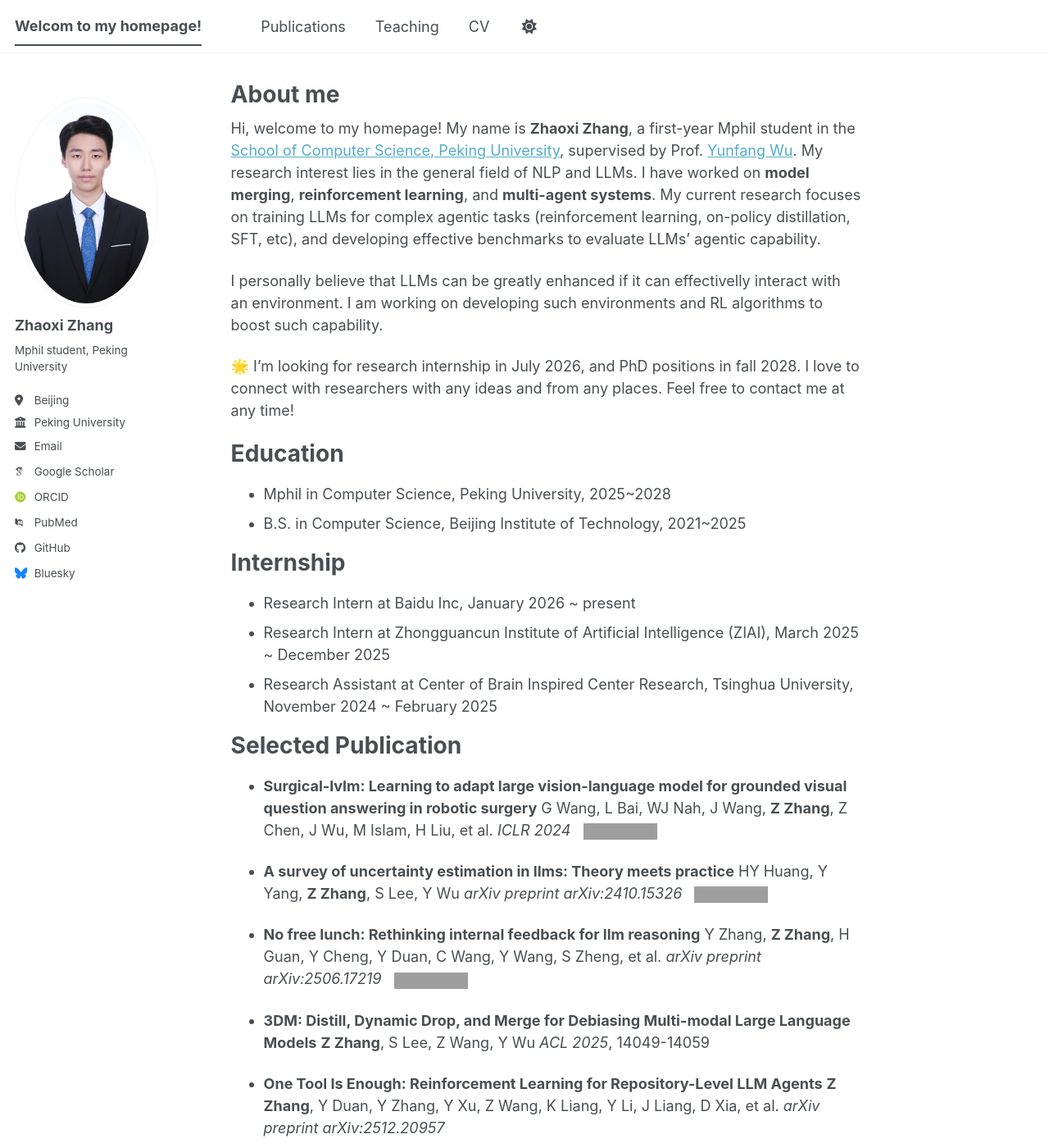
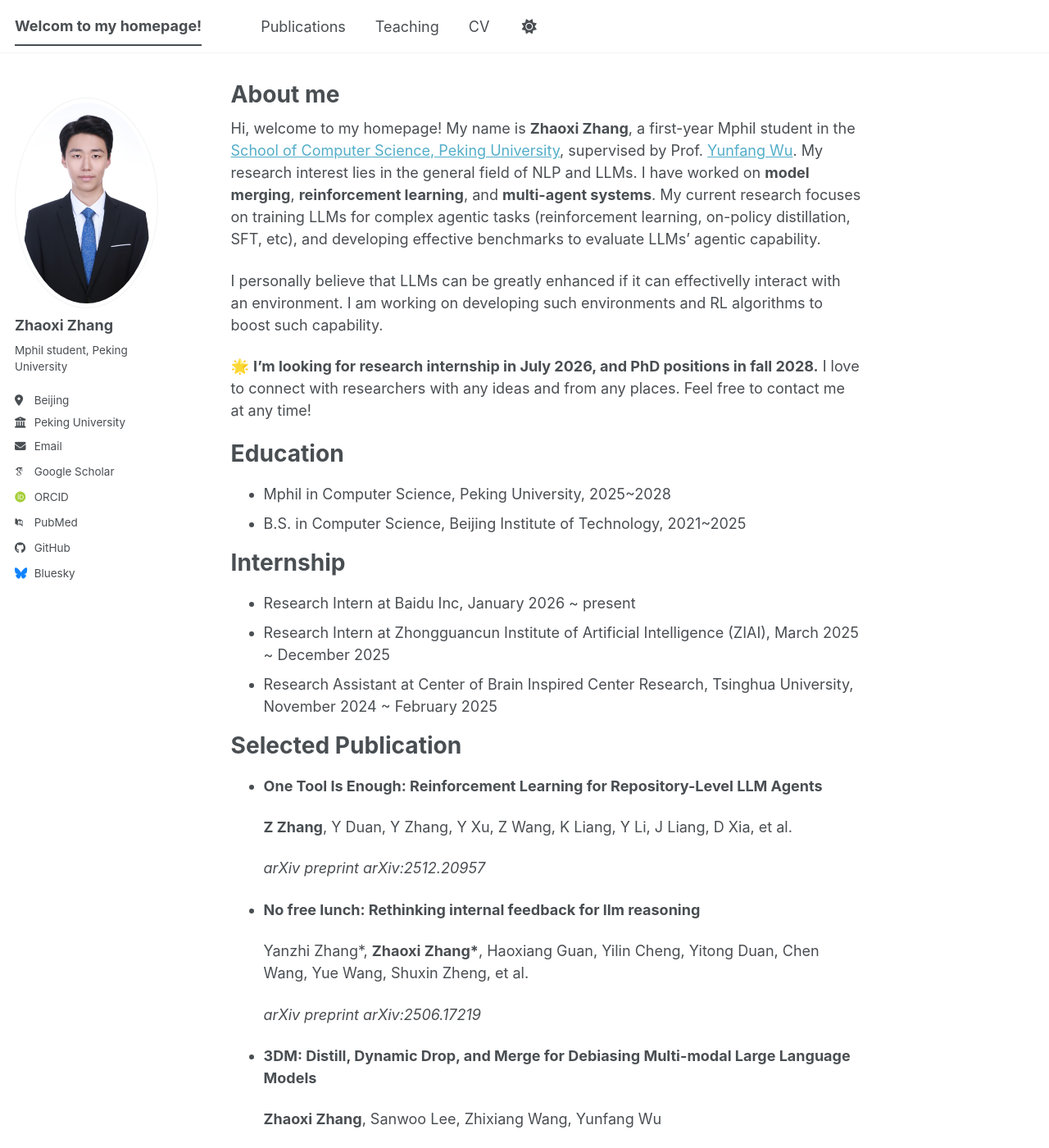
Before and after one commit to JesseZZZZZ/JesseZZZZZ.github.io, a Jekyll site: the page built from _pages/about.md, in a window 1280 px wide and 1400 px high. Shown: the whole window at 82% size. Built offline with Jekyll 4.4.1, drawn with Linux system fonts in a browser that asks for light colours; some web fonts are replaced; a script bundle is joined from its source files by our own code; library files that are not in the unit come from our copies; some of the changed text lies outside the part shown; grey boxes are pictures that could not be loaded.

Commit message:
Update about.md

```diff
--- a/_pages/about.md
+++ b/_pages/about.md
@@ -11,7 +11,7 @@ Hi, welcome to my homepage! My name is **Zhaoxi Zhang**, a first-year Mphil stud
 
 I personally believe that LLMs can be greatly enhanced if it can effectivelly interact with an environment. I am working on developing such environments and RL algorithms to boost such capability.
 
-🌟 I'm looking for research internship in July 2026, and PhD positions in fall 2028. I love to connect with researchers with any ideas and from any places. Feel free to contact me at any time!
+🌟 **I'm looking for research internship in July 2026, and PhD positions in fall 2028.** I love to connect with researchers with any ideas and from any places. Feel free to contact me at any time!
 
 Education
 ======
@@ -26,26 +26,33 @@ Internship
 
 Selected Publication
 ======
-- **Surgical-lvlm: Learning to adapt large vision-language model for grounded visual question answering in robotic surgery**
-  G Wang, L Bai, WJ Nah, J Wang, **Z Zhang**, Z Chen, J Wu, M Islam, H Liu, et al.
-  *ICLR 2024* &nbsp; ![citations](https://img.shields.io/badge/cited%20by-52-blue)
 
-- **A survey of uncertainty estimation in llms: Theory meets practice**
-  HY Huang, Y Yang, **Z Zhang**, S Lee, Y Wu
-  *arXiv preprint arXiv:2410.15326* &nbsp; ![citations](https://img.shields.io/badge/cited%20by-48-blue)
+- **One Tool Is Enough: Reinforcement Learning for Repository-Level LLM Agents**
+
+  **Z Zhang**, Y Duan, Y Zhang, Y Xu, Z Wang, K Liang, Y Li, J Liang, D Xia, et al.
+
+  *arXiv preprint arXiv:2512.20957*
 
 - **No free lunch: Rethinking internal feedback for llm reasoning**
-  Y Zhang, **Z Zhang**, H Guan, Y Cheng, Y Duan, C Wang, Y Wang, S Zheng, et al.
-  *arXiv preprint arXiv:2506.17219* &nbsp; ![citations](https://img.shields.io/badge/cited%20by-23-blue)
+
+  Yanzhi Zhang\*, **Zhaoxi Zhang\***, Haoxiang Guan, Yilin Cheng, Yitong Duan, Chen Wang, Yue Wang, Shuxin Zheng, et al.
+
+  *arXiv preprint arXiv:2506.17219* &nbsp;
 
 - **3DM: Distill, Dynamic Drop, and Merge for Debiasing Multi-modal Large Language Models**
-  **Z Zhang**, S Lee, Z Wang, Y Wu
+
+  **Zhaoxi Zhang**, Sanwoo Lee, Zhixiang Wang, Yunfang Wu
+
   *ACL 2025*, 14049-14059
 
 - **One Tool Is Enough: Reinforcement Learning for Repository-Level LLM Agents**
-  **Z Zhang**, Y Duan, Y Zhang, Y Xu, Z Wang, K Liang, Y Li, J Liang, D Xia, et al.
+
+  **Zhaoxi Zhang**, Yitong Duan, Yanzhi Zhang, Yiming Xu, Zhixiang Wang, Kun Liang, Weikang Li, Jiahui Liang, Deguo Xia, Jizhou Huang Jiyan He, Shuxin Zheng, Yunfang Wu.
+
   *arXiv preprint arXiv:2512.20957*
 
 - **Transferring Knowledge from High-Quality to Low-Quality MRI for Adult Glioma Diagnosis**
+
   Y Zhao, L Bai, **Z Zhang**, Y Wu, M Islam, H Ren
+
   *MICCAI 2024*
```
